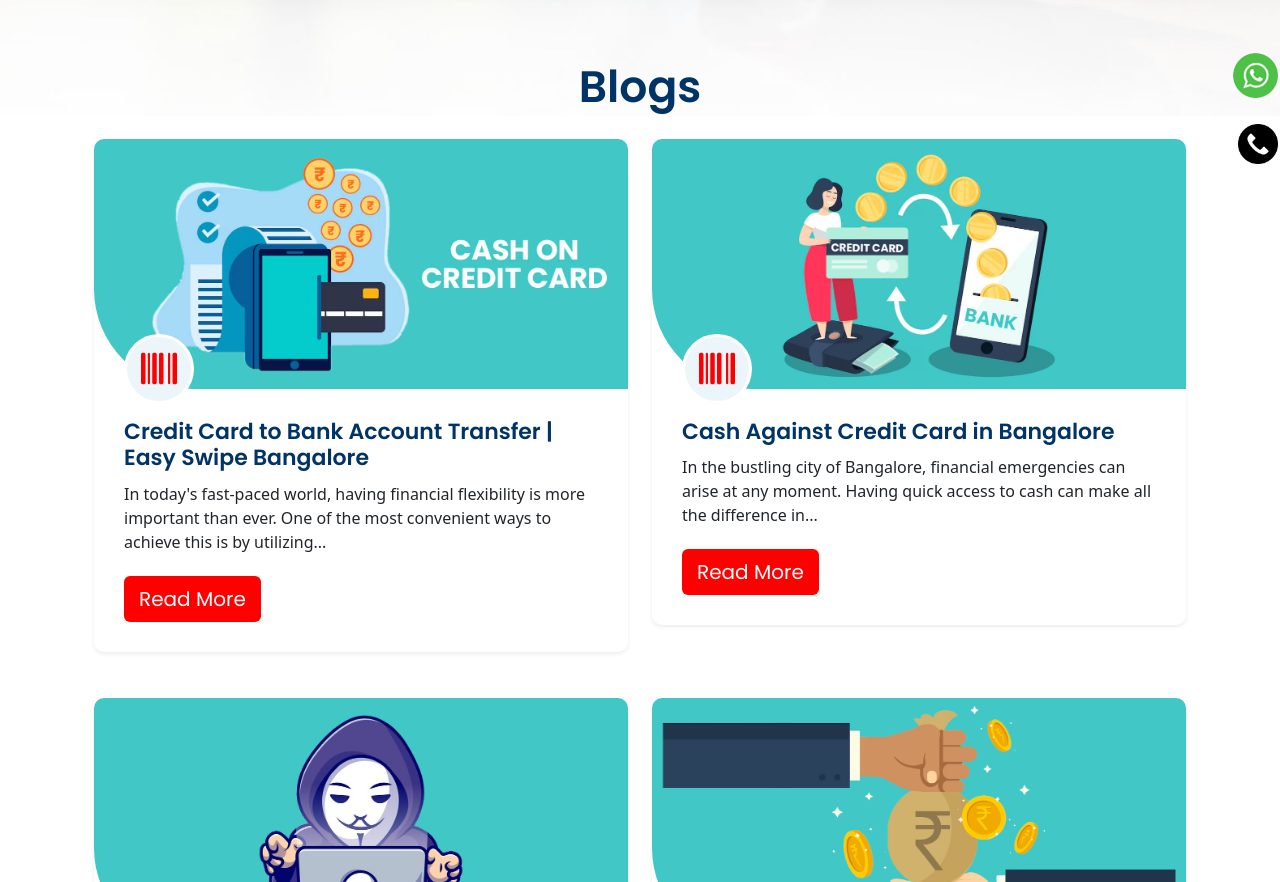
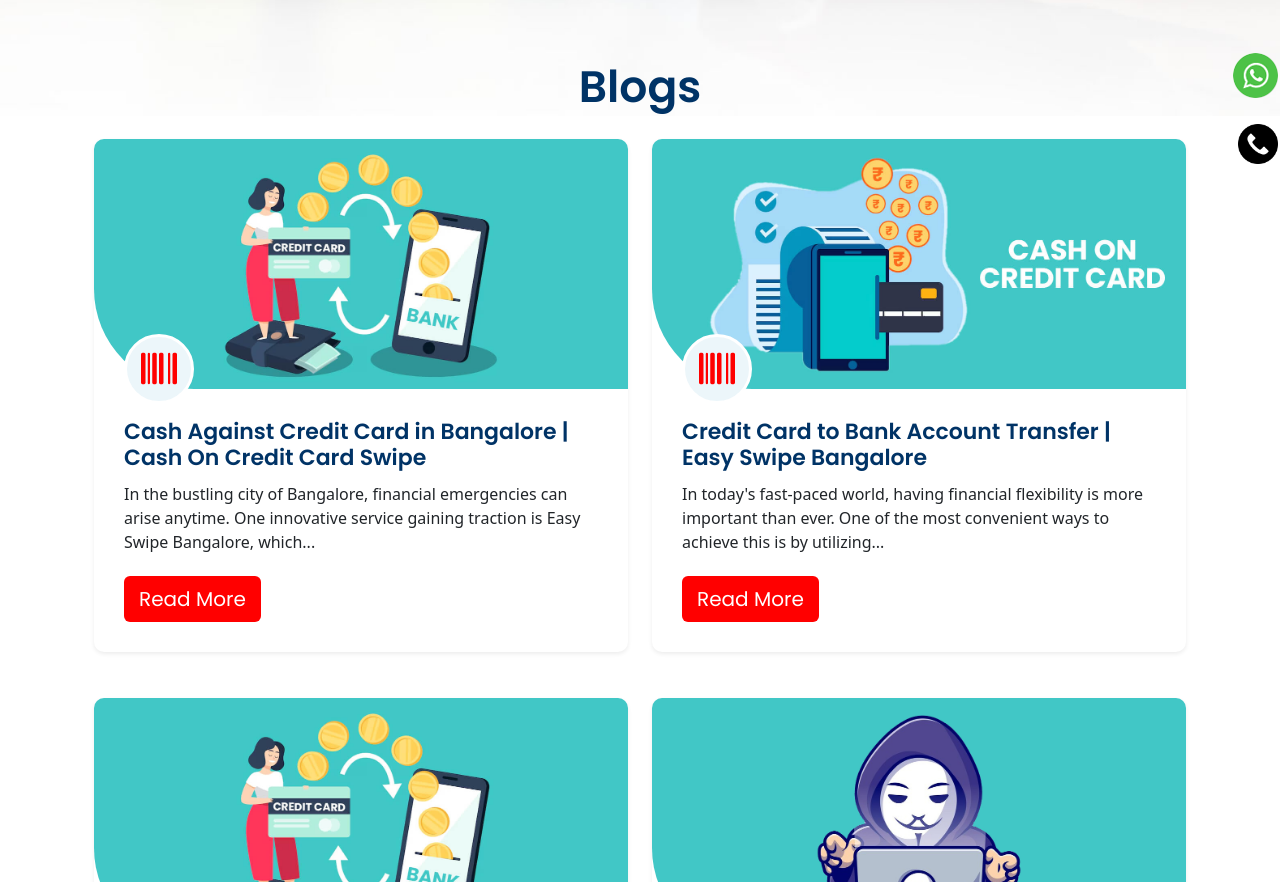
Before and after one commit to lokeshim/easy-swipe, a Next.js app: page /blog in a window 1280 px wide. Shown: the part 480-1362 px from the top of the page. Built offline with nearby package versions, Linux system fonts and the light colour scheme.

Commit message:
keywords and blogs updated

```diff
--- a/data/posts.js
+++ b/data/posts.js
@@ -1,12 +1,63 @@
 // data/posts.js
 export const posts = [
   {
-      slug: 'credit-card-to-bank-account-transfer',
-      title: 'Credit Card to Bank Account Transfer | Easy Swipe Bangalore',
-      h1: 'Credit Card to Bank Account Transfer',
-      description:'Easy Swipe lets seamless credit card to bank account transfers in Bangalore. Quick, secure, and efficient way to move funds from your card to your bank account.',
-      image: '/img/blog1.jpg',
-      excerpt: 'In today\'s fast-paced world, having financial flexibility is more important than ever. One of the most convenient ways to achieve this is by utilizing...',
+    slug: "cash-on-credit-card-swipe-in-bangalore",
+    title: " Cash Against Credit Card in Bangalore | Cash On Credit Card Swipe",
+    h1: " Cash Against Credit Card in Bangalore",
+    description:
+      "Get instant Cash Against Credit Card in Bangalore with Easy Swipe. Enjoy a quick, hassle-free process and flexible repayment options for your financial needs.",
+    image: "/img/cash-on-credit-card-swipe-in-bangalore.png",
+    excerpt:
+      "In the bustling city of Bangalore, financial emergencies can arise anytime. One innovative service gaining traction is Easy Swipe Bangalore, which...",
+    content: `<p><!--StartFragment--></p>
+
+    <p >In the bustling city of Bangalore, financial emergencies can arise anytime. One innovative service gaining traction is <a href="https://www.easyswipe.in/">Easy Swipe</a> Bangalore, which specializes in providing cash against credit card in Bangalore. It has also emerged as a convenient option for those seeking &nbsp;spot cash on credit card in Bangalore, providing an instant financial lifeline to individuals and businesses alike.</p>
+
+    <p ><strong>Why Choose Cash on Credit Card Swipe?</strong></p>
+
+    <p >1. Instant Cash Access: Whether you&#39;re dealing with a medical emergency, a sudden expense, or any other immediate cash requirement, we&#39;ve got you covered.</p>
+
+    <p >2. Simple Process: The process of obtaining cash through a credit card swipe is straightforward and hassle-free. There&#39;s no need for lengthy approvals or complex procedures.</p>
+
+    <p >3. Low Interest Rates: With a low rate of just 2%, you can access the funds you need without worrying about excessive fees or high-interest charges.</p>
+
+    <p ><strong>The Concept of Spot Cash on Credit Card in Bangaore</strong></p>
+
+    <p >Financial services like <a href="https://www.easyswipe.in/">spot cash on credit card in Bangalore</a> is a that allows credit cardholders to obtain immediate cash by leveraging their credit limit. This process involves using the available credit on your card as collateral, enabling you to access funds quickly without the lengthy processes typically associated with personal loans.</p>
+
+    <p >For many in Bangalore, this service is essential for managing unexpected expenses, such as medical emergencies, urgent home repairs, or business needs. Easy Swipe Bangalore makes this process seamless and efficient, helping users navigate financial challenges without delay.</p>
+
+    <p ><strong>Our Commitment to Security</strong></p>
+
+    <p >At Easy Swipe, we prioritize the security of your financial transactions. Our cash on credit card swipe service is designed to be safe and secure, ensuring that your personal and financial information is protected at all times. We use advanced security measures to safeguard your data and provide you with peace of mind.</p>
+
+    <p ><strong>Why Easy Swipe?</strong></p>
+
+    <p >Our commitment to providing fast, secure, and convenient financial solutions has made us a preferred choice for individuals in need of quick cash access.</p>
+
+    <p >Whether you&#39;re dealing with an emergency or simply need extra cash for a purchase, our cash on credit card swipe service offers a reliable and efficient solution. Contact us today to learn more about how we can assist with your financial needs.</p>
+
+    <p ><strong>Final Thoughts</strong></p>
+
+    <p >In a dynamic city like Bangalore, where the pace of life is fast and the demand for cash can arise unexpectedly, Easy Swipe Bangalore has carved out a niche by offering a reliable service for cash against credit cards. The quick process, minimal documentation, flexible repayment options, and transparent fees make it an attractive choice for those seeking financial solutions.</p>
+
+    <p >For individuals and businesses looking to navigate their financial challenges with ease, Easy Swipe stands out as a trustworthy partner, providing the essential support needed to thrive in today&rsquo;s economic landscape. If you find yourself in need of cash, consider Easy Swipe Bangalore as your first step towards financial freedom.</p>
+
+    <p><!--EndFragment--></p>
+
+    `,
+    keywords:
+      "Cash Against Credit Card in Bangalore, spot cash on credit card in ,angalore,credit card instantly, credit card swipe for cash in bangalore,",
+  },
+  {
+    slug: "credit-card-to-bank-account-transfer",
+    title: "Credit Card to Bank Account Transfer | Easy Swipe Bangalore",
+    h1: "Credit Card to Bank Account Transfer",
+    description:
+      "Easy Swipe lets seamless credit card to bank account transfers in Bangalore. Quick, secure, and efficient way to move funds from your card to your bank account.",
+    image: "/img/blog1.jpg",
+    excerpt:
+      "In today's fast-paced world, having financial flexibility is more important than ever. One of the most convenient ways to achieve this is by utilizing...",
     content: `
         <p>In today&#39;s fast-paced world, having financial flexibility is more important than ever. One of the most convenient ways to achieve this is by utilizing credit card to bank transfers. At Easy Swipe, we specialize in providing services that allow you to seamlessly transfer money from your credit card to your bank account, giving you instant access to cash when you need it most.</p>
 
@@ -32,14 +83,18 @@
 
         <p>Contact us today to learn more about our credit card to bank transfer services and how we can help you achieve greater financial flexibility.</p>
       `,
+    keywords:
+      "credit card to bank account transfer, Cash on credit card instantly in bangalore, credit card to bank transfer, transfer money from credit card to bank account, transferring money from credit card to bank account, transfer money from credit card to bank in bangalore",
   },
   {
-      slug: 'the-convenience-of-cash-on-credit-card-swipe-in-bangalore',
-      title: 'Cash Against Credit Card in Bangalore',
-      h1: 'Cash Against Credit Card in Bangalore',
-      description:'Easy Swipe in Bangalore offers quick cash against your credit card. Fast, secure service to access funds easily and efficiently. Get cash when you need it most.',
-      image: '/img/blog2.jpg',
-      excerpt: 'In the bustling city of Bangalore, financial emergencies can arise at any moment. Having quick access to cash can make all the difference in...',
+    slug: "the-convenience-of-cash-on-credit-card-swipe-in-bangalore",
+    title: "Cash Against Credit Card in Bangalore",
+    h1: "Cash Against Credit Card in Bangalore",
+    description:
+      "Easy Swipe in Bangalore offers quick cash against your credit card. Fast, secure service to access funds easily and efficiently. Get cash when you need it most.",
+    image: "/img/blog2.jpg",
+    excerpt:
+      "In the bustling city of Bangalore, financial emergencies can arise at any moment. Having quick access to cash can make all the difference in...",
     content: `
         <p>In the bustling city of Bangalore, financial emergencies can arise at any moment. Having quick access to cash can make all the difference in managing unexpected expenses. At Easy Swipe, we offer a convenient solution with our cash on credit card swipe service, allowing you to convert your credit card limit into immediate cash.</p>
         <p><strong>Why Choose Cash on Credit Card Swipe?</strong></p>
@@ -57,14 +112,18 @@
         <p>With years of experience in the financial services industry, Easy Swipe is a trusted name in Bangalore for cash on credit card swipe services. Our commitment to providing fast, secure, and convenient financial solutions has made us a preferred choice for individuals in need of quick cash access.</p>
         <p>Whether youre dealing with an emergency or simply need extra cash for a purchase, our cash on credit card swipe service offers a reliable and efficient solution. Contact us today to learn more about how we can assist with your financial needs.</p>
       `,
+    keywords:
+      "cash on credit card swipe in bangalore, spot cash against credit card in bangalore, cash against credit card in bangalore, transfer money from credit card to bank in bangalore, credit card instantly",
   },
   {
-      slug: 'how-to-avoid-scams-when-using-cash-against-credit-card-services',
-      title: 'Credit Card to Cash in Bangalore',
-      h1: 'Credit Card to Cash in Bangalore',
-      description:'Easy Swipe in Bangalore provides a hassle-free way to convert your credit card to cash. Fast, secure, and convenient transactions to meet your financial needs.',
-      image: '/img/blog3.jpg',
-      excerpt: 'Using cash against credit card services can be a convenient way to manage your finances during emergencies. However...',
+    slug: "how-to-avoid-scams-when-using-cash-against-credit-card-services",
+    title: "Credit Card to Cash in Bangalore",
+    h1: "Credit Card to Cash in Bangalore",
+    description:
+      "Easy Swipe in Bangalore provides a hassle-free way to convert your credit card to cash. Fast, secure, and convenient transactions to meet your financial needs.",
+    image: "/img/blog3.jpg",
+    excerpt:
+      "Using cash against credit card services can be a convenient way to manage your finances during emergencies. However...",
     content: `
         <p>Using cash against credit card services can be a convenient way to manage your finances during emergencies. However, like any financial service, there are potential risks and scams to be aware of. Here are some tips on how to avoid scams when using these services, ensuring that you can safely send money to your bank account from your credit card.</p>
         <p><strong>1. Verify the Credibility of the Service Provider</strong></p>
@@ -86,14 +145,18 @@
         <p><strong>Conclusion</strong></p>
         <p>Getting cash from your credit card can be a lifesaver in times of need, but it&rsquo;s crucial to be vigilant and cautious to avoid scams. By following these tips and using trusted services like Easy Swipe, you can ensure a safe and secure transaction process. Always stay informed and cautious to protect your financial well-being.</p>
       `,
+    keywords:
+      "credit card to cash in bangalore,transfer money from credit card to bank account, how to get cash from credit card in Bangalore, add money to bank account from credit card, spot cash on credit card swipe in bangalore",
   },
   {
-      slug: 'how-can-i-get-cash-from-my-credit-card',
-      title: 'How Can I Get Cash From My Credit Card ',
-      h1: 'How Can I Get Cash From My Credit Card',
-      description:'Learn how to get cash from your credit card with Easy Swipe. Fast, secure, and easy solutions for accessing funds directly from your credit card. Discover more today!',
-      image: '/img/blog4.jpg',
-      excerpt: 'Financial emergencies can strike unexpectedly, leaving you in urgent need of funds. Whether it&#39;s a medical emergency, sudden car repair...',
+    slug: "how-can-i-get-cash-from-my-credit-card",
+    title: "How Can I Get Cash From My Credit Card ",
+    h1: "How Can I Get Cash From My Credit Card",
+    description:
+      "Learn how to get cash from your credit card with Easy Swipe. Fast, secure, and easy solutions for accessing funds directly from your credit card. Discover more today!",
+    image: "/img/blog4.jpg",
+    excerpt:
+      "Financial emergencies can strike unexpectedly, leaving you in urgent need of funds. Whether it&#39;s a medical emergency, sudden car repair...",
     content: `<p>Financial emergencies can strike unexpectedly, leaving you in urgent need of funds. Whether it&#39;s a medical emergency, sudden car repair, or any unforeseen expense, having access to quick cash is crucial. This is where cash against credit card services come to the rescue. In this blog, we&#39;ll explore how these services can be a lifeline during financial emergencies and how you can utilize them effectively with Easy Swipe.</p>
         <p><strong>Instant Access to Funds</strong></p>
         <p>One of the primary benefits of cash against credit card services is the ability to send money from your credit card to your bank account instantly. This immediate access to funds can be a game-changer during emergencies when every minute counts. Instead of waiting for loan approvals or borrowing from friends and family, you can transfer money from your credit card to your bank and address the emergency promptly.</p>
@@ -115,5 +178,7 @@
         <p>5. Repay the Amount: Plan to repay the amount transferred from your credit card to avoid any interest charges.</p>
         <p><strong>Conclusion</strong></p>
         <p>Cash against credit card services can be a lifesaver during financial emergencies, providing you with quick and convenient access to funds. By utilizing services that allow you to transfer money from your credit card to your bank, you can address urgent expenses without the need for additional loans. Choose a reliable provider like Easy Swipe to ensure safe, secure, and cost-effective transactions. Be prepared for any financial emergency with the peace of mind that you can instantly send money from your credit card to your bank account when needed.</p>`,
+    keywords:
+      "how can i get cash from my credit card in bangalore, Easy Swipe, cash withdrawal from credit card in bangalore, send money to bank account from credit card, send money from credit card to bank in Bangalore,",
   },
 ];
--- a/pages/about.js
+++ b/pages/about.js
@@ -8,6 +8,7 @@
             <Head>
                 <title>Cash On Credit Card Swipe In Bangalore | Credit Card to Cash</title>
                 <meta name="description" content="Get instant cash on credit card swipe in Bangalore with EasySwipe! Fast, secure cash services. Convenient solutions for all your financial needs" />
+                <meta name="keywords" content="get cash from credit card  in bangalore, transfer money from credit card to bank in bangalore, add money to bank account from credit card, credit card to cash in bangalore, Cash on credit card instantly in bangalore, credit card swipe for cash in bangalore" />
                 <meta name="robots" content="index, follow" />
                 <meta name="viewport" content="width=device-width, initial-scale=1" />
       <meta name="robots" content="index, follow" />
--- a/pages/blog/[slug]/index.js
+++ b/pages/blog/[slug]/index.js
@@ -34,6 +34,7 @@
         <Head>
             <title>{post.title}</title>
             <meta name="description" content={post.description} />
+            <meta name="keywords" content={post.keywords} />
             <meta name="robots" content="index, follow" />
             <link rel="canonical" href={`https://www.easyswipe.in/blog/${post.slug}`} />
         </Head>
--- a/pages/blog/index.js
+++ b/pages/blog/index.js
@@ -10,6 +10,7 @@
             <Head>
                 <title>Blogs | Credit Card To Cash In Bangalore</title>
                 <meta name="description" content="Convert your credit card to cash in Bangalore effortlessly with EasySwipe. Fast, secure, and convenient solutions tailored for your needs." />
+                <meta name="keywords" content="how to get cash from credit card in Bangalore, credit card to bank transfer, spot cash on credit card in bangalore, credit card swipe for cash , Easy Swipe" />
                 <meta name="robots" content="index, follow" />
                 <link rel="canonical" href="https://www.easyswipe.in/blog" />
             </Head>
--- a/pages/contact.js
+++ b/pages/contact.js
@@ -21,6 +21,7 @@
       <Head>
         <title>Contact Us | Cash Withdrawal From Credit Card In Bangalore</title>
         <meta name="description" content="Effortlessly cash withdrawal from credit card in Bangalore with EasySwipe. Fast, secure, and convenient for all your cash needs. Explore today!" />
+        <meta name="keywords" content="Easy Swipe, transfer money from credit card to bank in bangalore, send money using credit card in Bangalore, cash withdrawal from credit card in bangalore, spot cash on credit card swipe in bangalore" />
         <meta name="viewport" content="width=device-width, initial-scale=1" />
       <meta name="robots" content="index, follow" />
       <link rel="canonical" href="https://www.easyswipe.in/contact/" />
--- a/pages/index.js
+++ b/pages/index.js
@@ -9,6 +9,7 @@
     <Head>
       <title>Credit Card Swipe For Cash | Send Money With Credit Card</title>
       <meta name="description" content="Convert your credit limit into instant cash with EasySwipe. Quick, secure, and hassle-free credit card swipe for cash service" />
+      <meta name="keywords" content="credit card swipe for cash  , send money with credit card in Bangalore, transferring money from credit card to bank account , cash withdrawal from credit card in bangalore, spot cash on credit card swipe in bangalore, Easy Swipe" />
       <meta name="viewport" content="width=device-width, initial-scale=1" />
       <meta name="robots" content="index, follow" />
       <link rel="canonical" href="https://www.easyswipe.in" />
--- a/pages/service.js
+++ b/pages/service.js
@@ -6,6 +6,7 @@
             <Head>
                 <title>Send Money From Credit Card To Bank Account Instantly</title>
                 <meta name="description" content="Send Money From Credit Card To Bank Account Free With Easyswipe. Simple, Secure, And No Fees—transfer Funds Effortlessly Today!" />
+                <meta name="keywords" content="send money from credit card to bank account free, send money from credit card to bank account, send money from credit card to bank account instantly,transfer money from credit card to bank in bangalore, cash withdrawal from credit card in Bangalore, Easy Swipe" />
                 <meta name="viewport" content="width=device-width, initial-scale=1" />
       <meta name="robots" content="index, follow" />
       <link rel="canonical" href="https://www.easyswipe.in/service/" />
```
Also changed, not shown: public/img/cash-on-credit-card-swipe-in-bangalore.png (added). Lines whose indentation alone changed are shown as unchanged.
